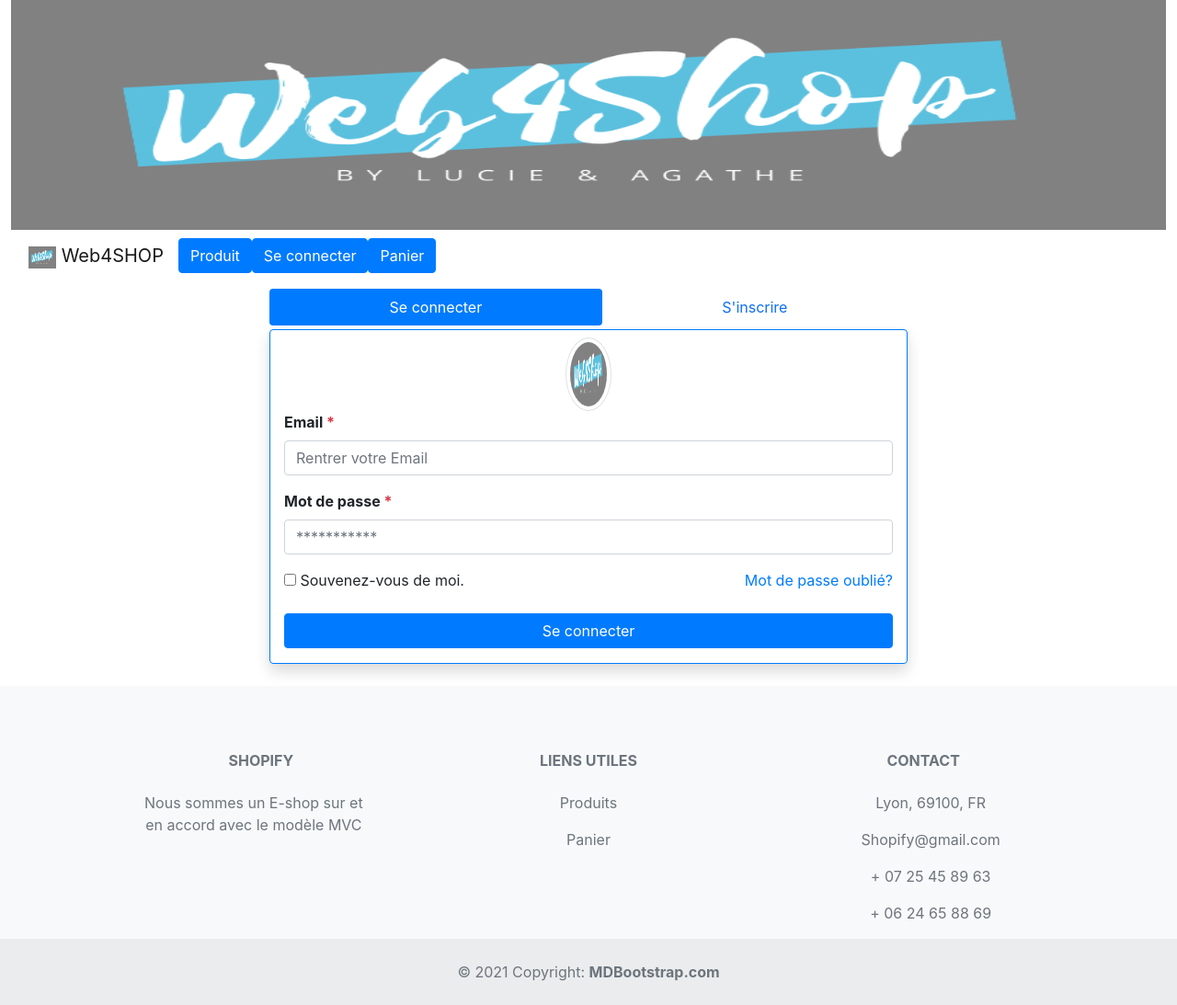
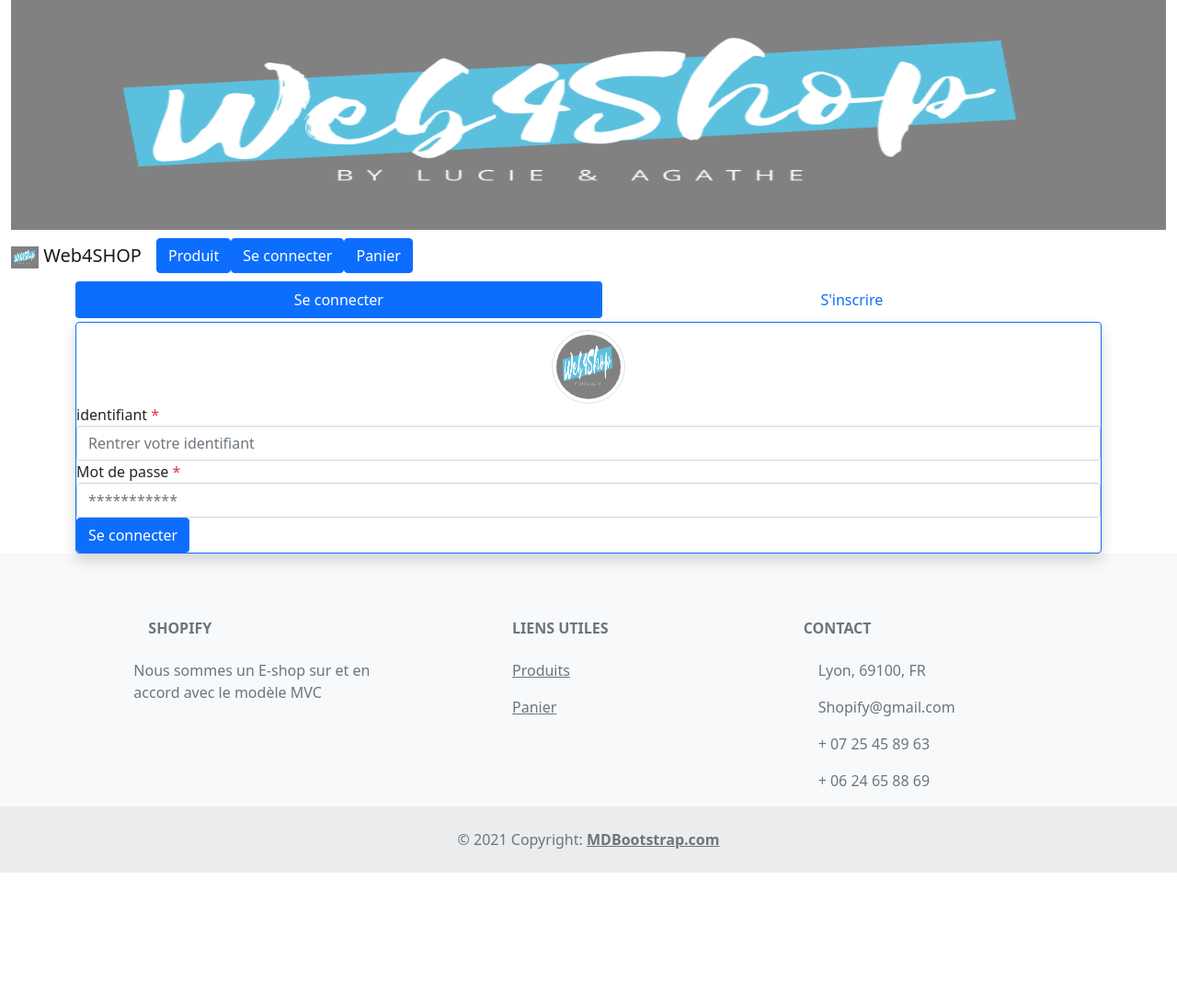
Before and after one commit to Les-Techos/Shopify, a PHP site: page /?action=signIn in a window 1280 px wide. Shown: the whole page at 92% size. After the commit the page ends 949 px from the top, so only its background shows below. Run offline with PHP 8.4, Linux system fonts and the light colour scheme; data comes from the database, SQL or seed files in the repository; some libraries are stand-ins or nearby versions.

Commit message:
sign in, up disconnect OK

```diff
--- a/controller/HeaderController.php
+++ b/controller/HeaderController.php
@@ -27,10 +27,18 @@
                     </a>
                 </li>
                 <li>
-                    <a href="/?action=user" class="btn btn-primary">
-                        Déconnexion
+                    <form method="post" action="/?action=signIn">
+                        <input type="submit" name="deconnexion" value = "Déconnexion" class="btn btn-primary"/>
+                    </form>
+                </li>
+                ';
+                if($_SESSION['status']=="admin"){
+                $this->ConnectionButton .='<li>
+                    <a href="/?action=admin" class="btn btn-primary">
+                        Admin
                     </a>
                 </li>';
+            }
             }else{
                 $this->ConnectionButton ='<li>
                     <a href="/?action=signIn" class="btn btn-primary">
@@ -38,6 +46,8 @@
                     </a>
                 </li>';
             }
+
+
     }
 
     public function displayCart()
@@ -51,5 +61,3 @@
         }
     }
 }
-
-?>
--- a/controller/produitController.php
+++ b/controller/produitController.php
@@ -58,7 +58,7 @@
                                 <div class="card-footer text-center">
                                     <form action="/?action=detail" method="post" class="form-example">
                                         <input type="hidden" id ="product_to_add" name="product_to_add" value="'.$aProduct->datas->id.'"/>
-                                        <button type="submit" class="btn btn-primary"> Ajouter au panier</button>
+                                        <button type="submit" class="btn btn-primary"> Voir les détails</button>
                                     </form>
                                 </div>
                             </div>
--- a/controller/signInController.php
+++ b/controller/signInController.php
@@ -1,8 +1,103 @@
 <?php require_once "controller.php";
+require_once "./models/Login.php";
+require_once "./models/Admin.php";
+require_once "./models/Customer.php";
 
-class signInController extends controller{
+class signInController extends controller
+{
 
-    public function routerDefaultAction(){}
+    //$_SESSION["connection_id"] "status"
+    public function __construct()
+    {
+        $this->controllerData  = "";
+    }
+
+    public function routerDefaultAction()
+    {
+        if (!empty($_POST["submit"])) {
+            $this->verifyConnection();
+        } elseif (!empty($_POST["signupsubmit"])) {
+            $this->signup();
+        } elseif (!empty($_POST["deconnexion"])) {
+            $this->disconnect();
+        }
+        return $this->controllerData;
+    }
+
+    public function verifyConnection()
+    {
+        $username = $_POST["username"];
+        $password = $_POST["password"];
+        $password = hash("sha1", $password);
+        $users = [];
+        $admin = [];
+        Login::get_data_array($users, "username", $username);
+        Admin::get_data_array($admin, "username", $username);
+        if (empty($admin[0])) {
+            if (empty($users[0])) {
+                $this->controllerData = '<div class="alert alert-danger" role="alert"> Identifiant non reconnu </div>';
+            } elseif (($users[0]->datas->username == $username) && ($password == $users[0]->datas->password)) {
+                $_SESSION["connection_id"] = $users[0]->datas->id;
+                $_SESSION["status"] = "user";
+                header('Location: /');
+                exit();
+            } else {
+                $this->controllerData = '<div class="alert alert-danger" role="alert"> Identifiant ou mot de passe incorrect</div>';
+            }
+        } else {
+            if (($admin[0]->datas->username == $username) && ($password == $admin[0]->datas->password)) {
+                $_SESSION["connection_id"] = $admin[0]->datas->id;
+                $_SESSION["status"] = "admin";
+                header('Location: /');
+                exit();
+            } else {
+                $this->controllerData = '<div class="alert alert-danger" role="alert"> Identifiant ou mot de passe incorrect</div>';
+            }
+        }
+    }
+
+    public function disconnect()
+    {
+        session_unset();
+        header('Location: /');
+        exit();
+    }
+
+    public function signup()
+    {
+        $username = $_POST["signupusername"];
+        $users = [];
+        Login::get_data_array($users, "username", $username);
+        if (!empty($users)) {
+            $this->controllerData = '<div class="alert alert-danger" role="alert"> Identifiant ou mot de passe incorrect</div>';
+        } elseif ($_POST["signuppassword"] != $_POST["signupcpassword"]) {
+            $this->controllerData = '<div class="alert alert-danger" role="alert"> Les mots de passe ne correspondent pas</div>';
+        } else {
+            $b = Customer::get_new_fresh_obj(); //Créer un tout nouveau objet avec un nouvel id
+            $d = &$b->datas; //On se réfère à ses données dans la DB
+            $d->forname = $_POST["signupforname"];
+            $d->surname = $_POST["signupname"];
+            $d->registered = "1";
+            $d->add1 = $_POST["signupAddress"];
+            $d->add2 = $_POST["signupCA"];
+            $d->add3 = $_POST["signupCity"];
+            $d->postcode = $_POST["signupCP"];
+            $d->phone = $_POST["signupphone"];
+            $d->email = $_POST["signupemail"];
+
+            $l = Login::get_new_fresh_obj(); //On crée un nouveau login
+            $d_l = &$l->datas; //" "
+            $d_l->customer_id = $b->id;
+            $d_l->username = $_POST["signupusername"];
+            $d_l->password = hash("sha1", $_POST["signuppassword"]);
+            $b->linked_datas->logins[0] = $l; //On dit à l'utilisateur qu'il a un login
+
+            $b->set_data();
+
+            $_SESSION["connection_id"] = $l->datas->id;
+            $_SESSION["status"] = "user";
+            header('Location: /');
+            exit();
+        }
+    }
 }
-
-?>
--- /dev/null
+++ b/models/Admin.php
@@ -0,0 +1,12 @@
+<?php
+    include_once('DB_Object.php');
+
+    class Admin extends DB_Object{
+        public static $data_table = "admin";
+
+        public function __construct($id_p = -1){
+
+            parent::__construct($id_p);
+        }
+    }
+?>
--- a/view/admin.php
+++ b/view/admin.php
@@ -1,7 +1,7 @@
 <div class="container-fluid">
     <div class="col-lg">
         <div class="card" style="max-height:600px">
-            <div class="card-header">Commandes à expédier <a href="#" class="card-link" style="text-align:right">Déconnexion</a></div>
+            <div class="card-header">Commandes à expédier </div>
             <div class="card-body">
                 <ul style="overflow-y:scroll; max-height:500px">
                     <?= $controllerData ?>
--- a/view/signIn.php
+++ b/view/signIn.php
@@ -1,19 +1,5 @@
-<!doctype html>
-<html lang="en">
-  <head>
-    <!-- Required meta tags -->
-    <meta charset="utf-8">
-    <meta name="viewport" content="width=device-width, initial-scale=1, shrink-to-fit=no">
-
-    <!-- Bootstrap CSS -->
-    <link rel="stylesheet" href="https://stackpath.bootstrapcdn.com/bootstrap/4.2.1/css/bootstrap.min.css" integrity="sha384-GJzZqFGwb1QTTN6wy59ffF1BuGJpLSa9DkKMp0DgiMDm4iYMj70gZWKYbI706tWS" crossorigin="anonymous">
-
-    <title>Sign Up & Sign In form in Bootstrap 4</title>
-  </head>
-  <body>
-
-  <div class="container mt-2 mb-4">
-  <div class="col-sm-8 ml-auto mr-auto">
+<div class="col-sm-12 ml-auto mr-auto">
+  <?= $controllerData ?>
   <ul class="nav nav-pills nav-fill mb-1" id="pills-tab" role="tablist">
     <li class="nav-item"> <a class="nav-link active" id="pills-signin-tab" data-toggle="pill" href="#pills-signin" role="tab" aria-controls="pills-signin" aria-selected="true">Se connecter</a> </li>
     <li class="nav-item"> <a class="nav-link" id="pills-signup-tab" data-toggle="pill" href="#pills-signup" role="tab" aria-controls="pills-signup" aria-selected="false">S'inscrire</a> </li>
@@ -21,23 +7,15 @@
   <div class="tab-content" id="pills-tabContent">
     <div class="tab-pane fade show active" id="pills-signin" role="tabpanel" aria-labelledby="pills-signin-tab">
       <div class="col-sm-12 border border-primary shadow rounded pt-2">
-          <div class="text-center"><img src="..\assets\image\Web4ShopHeader.png" class="rounded-circle border p-1" style="width:50px; height:80px"></div>
+        <div class="text-center"><img src="..\assets\image\Web4ShopHeader.png" class="rounded-circle border p-1" style="width:80px; height:80px"></div>
         <form method="post" id="singninFrom">
           <div class="form-group">
-              <label class="font-weight-bold">Email <span class="text-danger">*</span></label>
-              <input type="email" name="email" id="email" class="form-control" placeholder="Rentrer votre Email" required>
+            <label class="font-weight-bold">identifiant <span class="text-danger">*</span></label>
+            <input type="texte" name="username" id="username" class="form-control" placeholder="Rentrer votre identifiant" required>
           </div>
           <div class="form-group">
             <label class="font-weight-bold">Mot de passe <span class="text-danger">*</span></label>
             <input type="password" name="password" id="password" class="form-control" placeholder="***********" required>
-            </div>
-            <div class="form-group">
-              <div class="row">
-                <div class="col">
-                  <label><input type="checkbox" name="condition" id="condition"> Souvenez-vous de moi.</label>
-                </div>
-                <div class="col text-right"> <a href="javascript:;" data-toggle="modal" data-target="#forgotPass">Mot de passe oublié?</a> </div>
-              </div>
           </div>
           <div class="form-group">
             <input type="submit" name="submit" value="Se connecter" class="btn btn-block btn-primary">
@@ -50,29 +28,49 @@
         <div class="text-center"><img src="..\assets\image\theImperial.jpg" class="rounded-circle border p-1"></div>
         <form method="post" id="singnupFrom">
           <div class="form-group">
+            <label class="font-weight-bold">Prénom <span class="text-danger">*</span></label>
+            <input type="text" name="signupforname" id="signupforname" class="form-control" placeholder="Prénom" required>
+          </div>
+          <div class="form-group">
+            <label class="font-weight-bold">Nom <span class="text-danger">*</span></label>
+            <input type="text" name="signupname" id="signupname" class="form-control" placeholder="nom" required>
+          </div>
+          <div class="form-group">
             <label class="font-weight-bold">Email <span class="text-danger">*</span></label>
-              <input type="email" name="signupemail" id="signupemail" class="form-control" placeholder="Enter valid email" required>
+            <input type="email" name="signupemail" id="signupemail" class="form-control" placeholder="Entrez une adresse mail valide" required>
           </div>
           <div class="form-group">
             <label class="font-weight-bold">Nom d'utilisateur <span class="text-danger">*</span></label>
-              <input type="text" name="signupusername" id="signupusername" class="form-control" placeholder="Choose your user name" required>
-              <div class="text-danger"><em>Se sera votre login de connexion !</em></div>
+            <input type="text" name="signupusername" id="signupusername" class="form-control" placeholder="Choississez votre nom d'utilisateur" required>
+            <div class="text-danger"><em>Ce sera votre login de connexion !</em></div>
           </div>
           <div class="form-group">
-              <label class="font-weight-bold">Numéro de Tel#</label>
-              <input type="text" name="signupphone" id="signupphone" class="form-control" placeholder="(000)-(0000000)">
+            <label class="font-weight-bold">Numéro de téléphone</label>
+            <input type="text" name="signupphone" id="signupphone" class="form-control" placeholder="0XXXXXXXXX">
+          </div>
+          <div class="form-group">
+            <label class="font-weight-bold">Adresse</label>
+            <input type="text" name="signupAddress" id="signupAddress" class="form-control" placeholder="Adresse (Partie 1)">
+          </div>
+          <div class="form-group">
+            <label class="font-weight-bold">Complément d'adresse</label>
+            <input type="text" name="signupCA" id="signupCA" class="form-control" placeholder="Adresse (Partie 1)">
+          </div>
+          <div class="form-group">
+            <label class="font-weight-bold">Ville</label>
+            <input type="text" name="signupCity" id="signupCity" class="form-control" placeholder="Ville">
+          </div>
+          <div class="form-group">
+            <label class="font-weight-bold">Code postal</label>
+            <input type="text" name="signupCP" id="signupCP" class="form-control" placeholder="Code Postal">
           </div>
           <div class="form-group">
             <label class="font-weight-bold">Mot de passe<span class="text-danger">*</span></label>
-              <input type="password" name="signuppassword" id="signuppassword" class="form-control" placeholder="***********" pattern="^\S{6,}$" onchange="this.setCustomValidity(this.validity.patternMismatch ? 'Must have at least 6 characters' : ''); if(this.checkValidity()) form.password_two.pattern = this.value;"
-                required>
+            <input type="password" name="signuppassword" id="signuppassword" class="form-control" placeholder="***********" pattern="^\S{6,}$" onchange="this.setCustomValidity(this.validity.patternMismatch ? 'Must have at least 6 characters' : ''); if(this.checkValidity()) form.password_two.pattern = this.value;" required>
           </div>
           <div class="form-group">
             <label class="font-weight-bold">Confirmer votre Mot de passe<span class="text-danger">*</span></label>
             <input type="password" name="signupcpassword" id="signupcpassword" class="form-control" pattern="^\S{6,}$" onchange="this.setCustomValidity(this.validity.patternMismatch ? 'Please enter the same Password as above' : '');" placeholder="***********" required>
-            </div>
-            <div class="form-group">
-              <label><input type="checkbox" name="signupcondition" id="signupcondition" required> J'accepte les <a href="javascript:;">Termes &amp; Conditions</a> pour mon inscription.</label>
           </div>
           <div class="form-group">
             <input type="submit" name="signupsubmit" value="S'inscrire" class="btn btn-block btn-primary">
@@ -83,37 +81,8 @@
   </div>
 </div>
 
-  <!-- Modal -->
-  <div class="modal fade" id="forgotPass" tabindex="-1" role="dialog" aria-hidden="true">
-    <div class="modal-dialog" role="document">
-      <form method="post" id="forgotpassForm">
-        <div class="modal-content">
-          <div class="modal-header">
-            <h5 class="modal-title">Mot de passe oublié</h5>
-            <button type="button" class="close" data-dismiss="modal" aria-label="Close"> <span aria-hidden="true">&times;</span> </button>
-          </div>
-          <div class="modal-body">
-            <div class="form-group">
-              <label>Email <span class="text-danger">*</span></label>
-              <input type="email" name="forgotemail" id="forgotemail" class="form-control" placeholder="Enter your valid email..." required>
-            </div>
-            <div class="form-group">
-            </div>
-          </div>
-          <div class="modal-footer">
-            <button type="button" class="btn btn-secondary" data-dismiss="modal">Se connecter</button>
-            <button type="submit" name="forgotPass" class="btn btn-primary"><i class="fa fa-envelope"></i> Send Request</button>
-          </div>
-        </div>
-      </form>
-    </div>
-  </div>
-</div>
-
 <!-- Optional JavaScript -->
 <!-- jQuery first, then Popper.js, then Bootstrap JS -->
 <script src="https://code.jquery.com/jquery-3.3.1.slim.min.js" integrity="sha384-q8i/X+965DzO0rT7abK41JStQIAqVgRVzpbzo5smXKp4YfRvH+8abtTE1Pi6jizo" crossorigin="anonymous"></script>
 <script src="https://cdnjs.cloudflare.com/ajax/libs/popper.js/1.14.6/umd/popper.min.js" integrity="sha384-wHAiFfRlMFy6i5SRaxvfOCifBUQy1xHdJ/yoi7FRNXMRBu5WHdZYu1hA6ZOblgut" crossorigin="anonymous"></script>
 <script src="https://stackpath.bootstrapcdn.com/bootstrap/4.2.1/js/bootstrap.min.js" integrity="sha384-B0UglyR+jN6CkvvICOB2joaf5I4l3gm9GU6Hc1og6Ls7i6U/mkkaduKaBhlAXv9k" crossorigin="anonymous"></script>
-  </body>
-</html>
```
Lines whose indentation alone changed are shown as unchanged.
